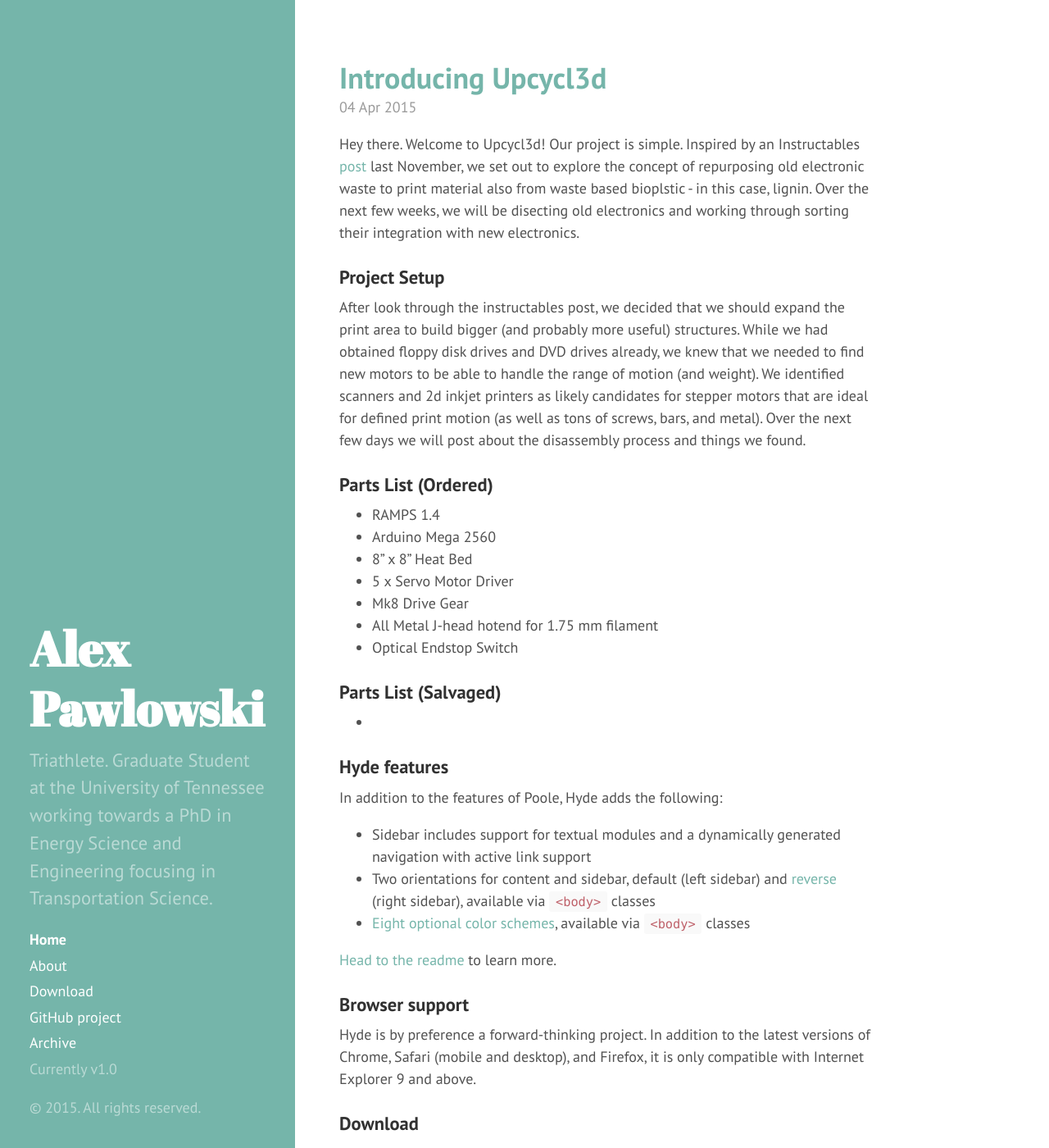
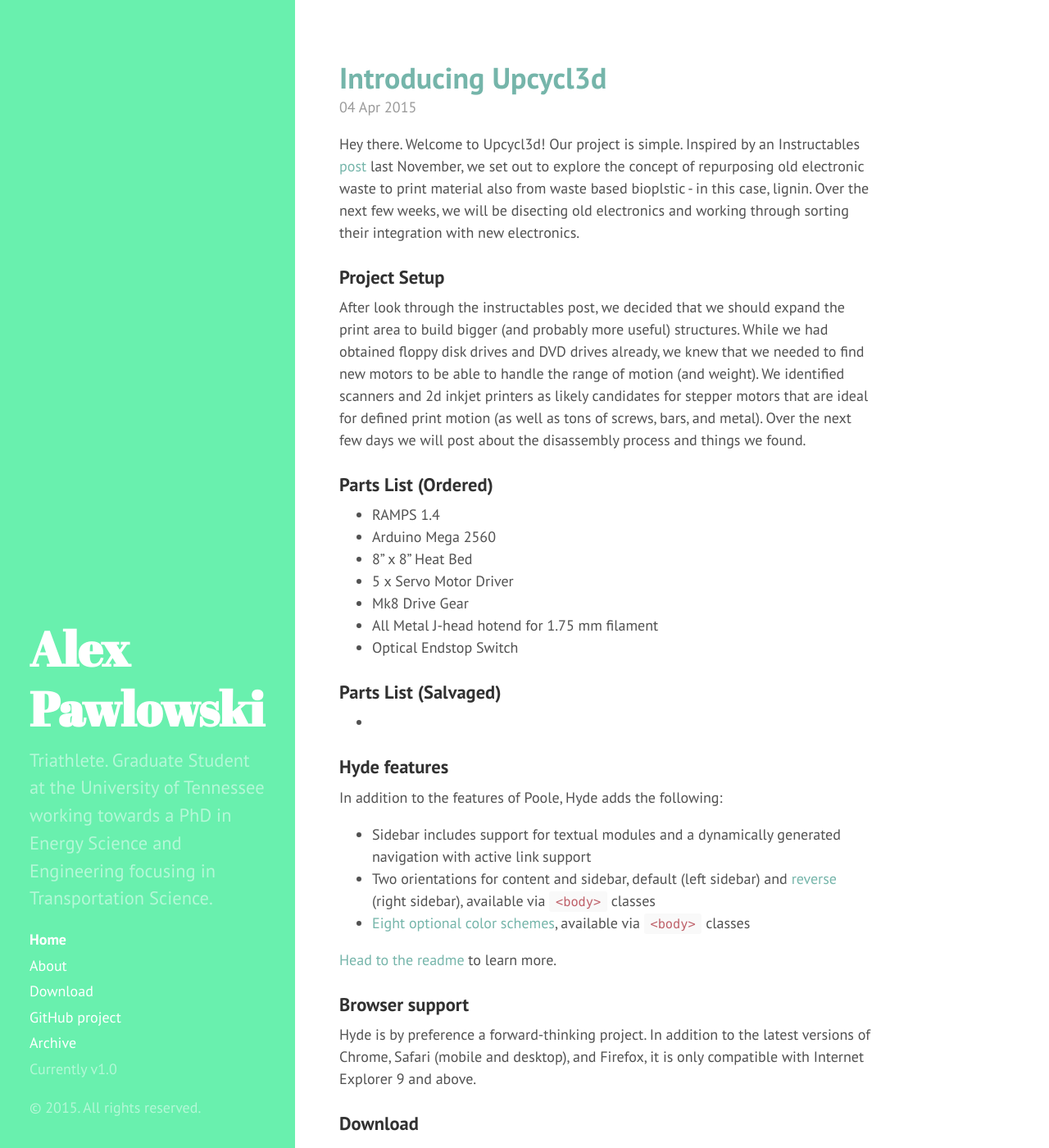
Before and after one commit to alexpawlowski/alexpawlowski.github.io, a Jekyll site: the page built from index.html, in a window 1280 px wide and 1400 px high. Shown: the whole window at 82% size. Built offline with Jekyll 4.4.1, drawn with Linux system fonts in a browser that asks for light colours; Markdown is read by kramdown in place of the engine named in the settings; the list of posts is cut into pages by our own code.

Commit message:
Update hyde.css

```diff
--- a/public/css/hyde.css
+++ b/public/css/hyde.css
@@ -215,7 +215,8 @@
 
 /* Cyan */
 .theme-base-0c .sidebar {
-  background-color: #75b5aa;
+  background-color: #69F0AE;
+  /* #75b5aa */
 }
 .theme-base-0c .content a,
 .theme-base-0c .related-posts li a:hover {
```
